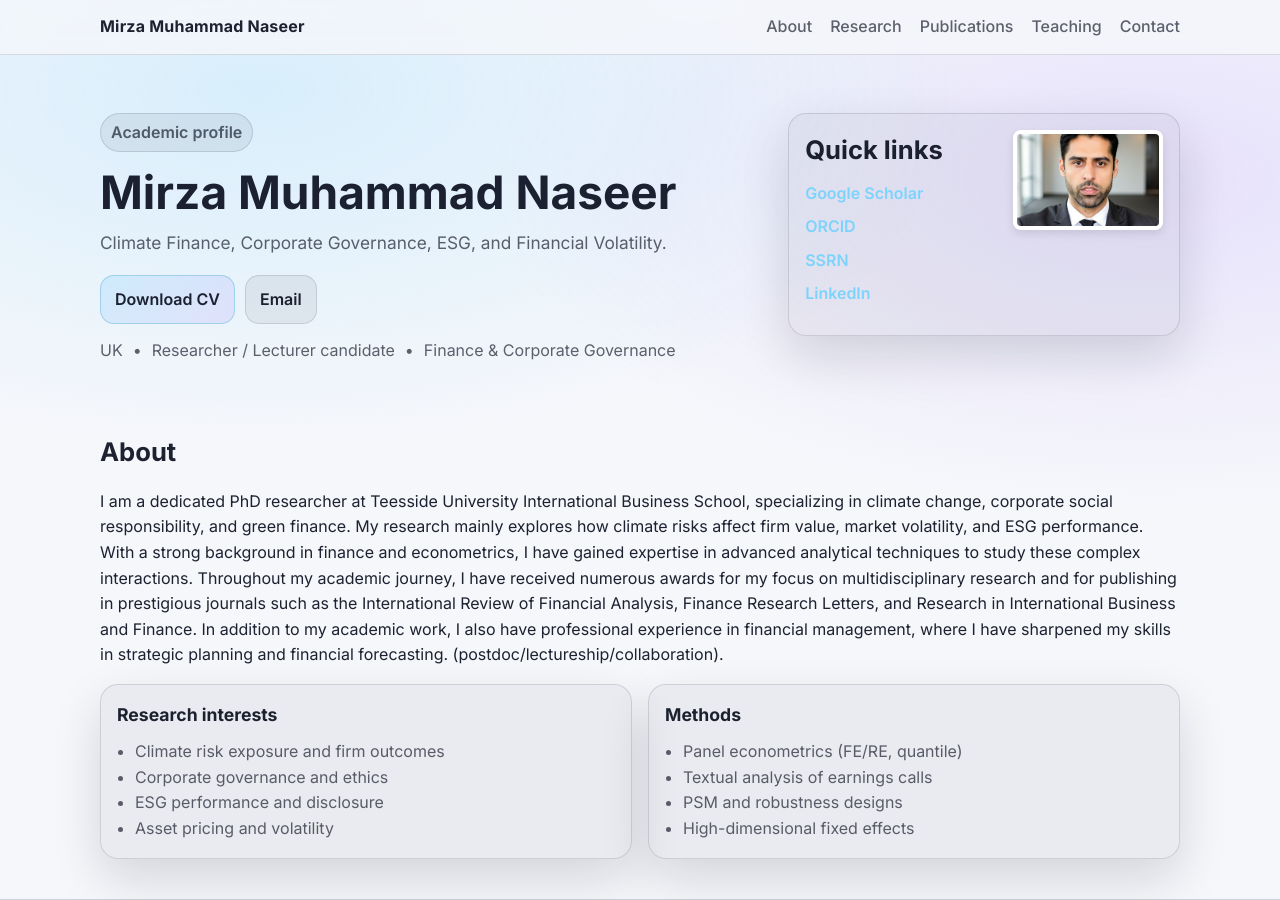
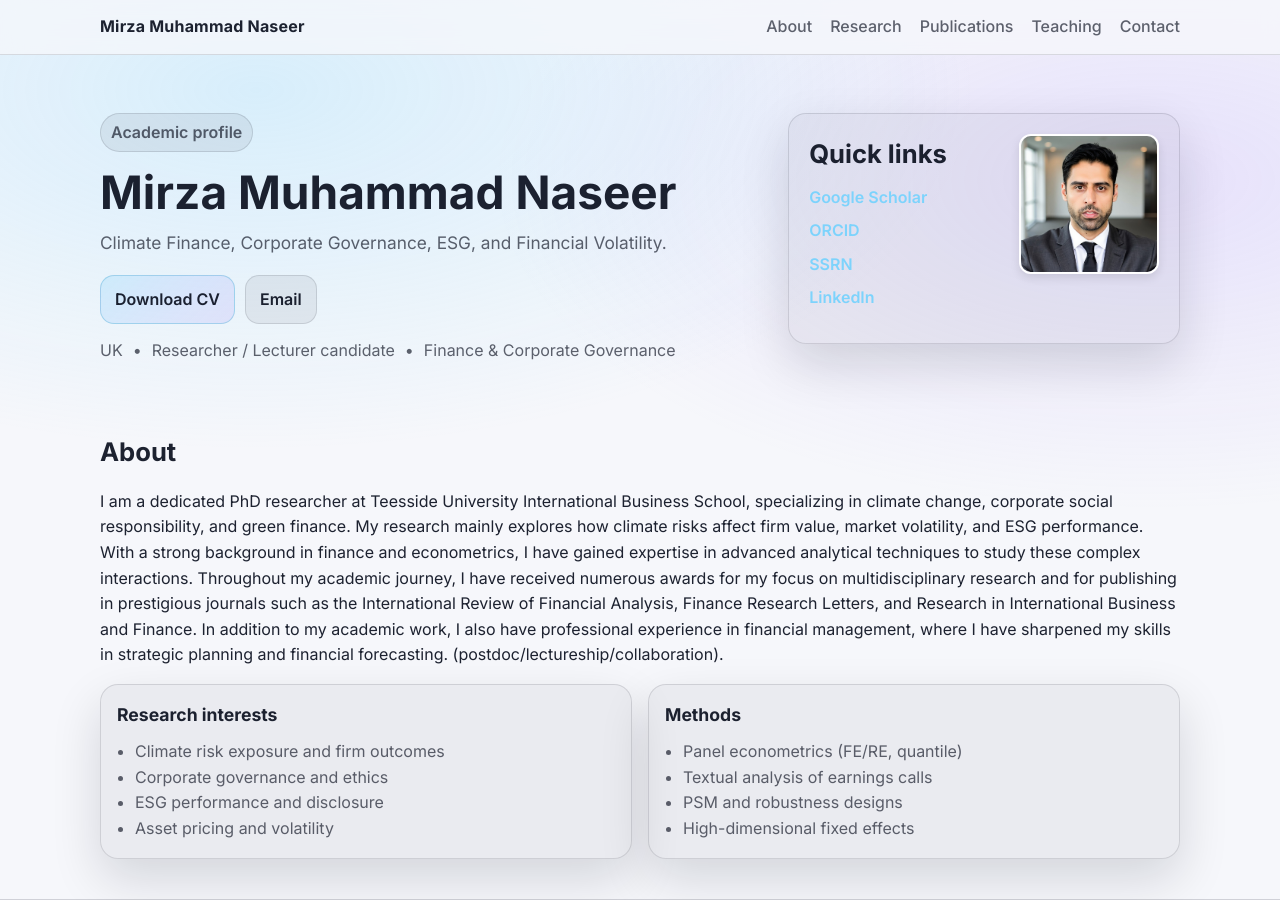
Before and after one commit to mmnaseer/mmnaseer.github.io, a Jekyll site: the page index.html, which Jekyll copies as it is, in a window 1280 px wide and 900 px high. Built offline with Jekyll 4.4.1, drawn with Linux system fonts in a browser that asks for light colours.

Commit message:
Update index.html

```diff
--- a/index.html
+++ b/index.html
@@ -57,12 +57,11 @@
           </div>
         </div>
 
-<aside class="card">
-  <div style="display: flex; align-items: flex-start; gap: 20px;">
+<aside class="card" style="display: flex; flex-direction: row; justify-content: space-between; align-items: flex-start; padding: 20px; gap: 15px;">
 
-    <div style="flex: 1;">
-      <h2 class="card-title">Quick links</h2>
-      <ul class="link-list">
+  <div class="card-content">
+    <h2 class="card-title" style="margin-top: 0;">Quick links</h2>
+    <ul class="link-list" style="list-style: none; padding: 0;">
       <li><a href="https://scholar.google.com/citations?user=SM0wvw0AAAAJ&hl=en">Google Scholar</a></li>
       <li><a href="https://orcid.org/0000-0002-5740-1927">ORCID</a></li>
       <li><a href="https://papers.ssrn.com/Sol3/Cf_Dev/AbsByAuth.cfm?per_id=2599287">SSRN</a></li>
@@ -70,11 +69,10 @@
     </ul>
   </div>
 
-    <div class="profile-photo-container" style="flex: 1; display: flex; justify-content: flex-end;">
-      <img src="assets/photo.jpg" class="profile-img" style="width: 100%; max-width: 150px; border-radius: 8px; object-fit: cover;">
+  <div class="profile-photo-container" style="flex-shrink: 0;">
+    <img src="assets/photo.jpg" class="profile-img" style="width: 140px; height: 140px; object-fit: cover; border-radius: 12px; border: 2px solid white; box-shadow: 0 4px 10px rgba(0,0,0,0.1);">
   </div>
 
-  </div>
 </aside>
       </div>
     </section>
```
Lines whose indentation alone changed are shown as unchanged.
